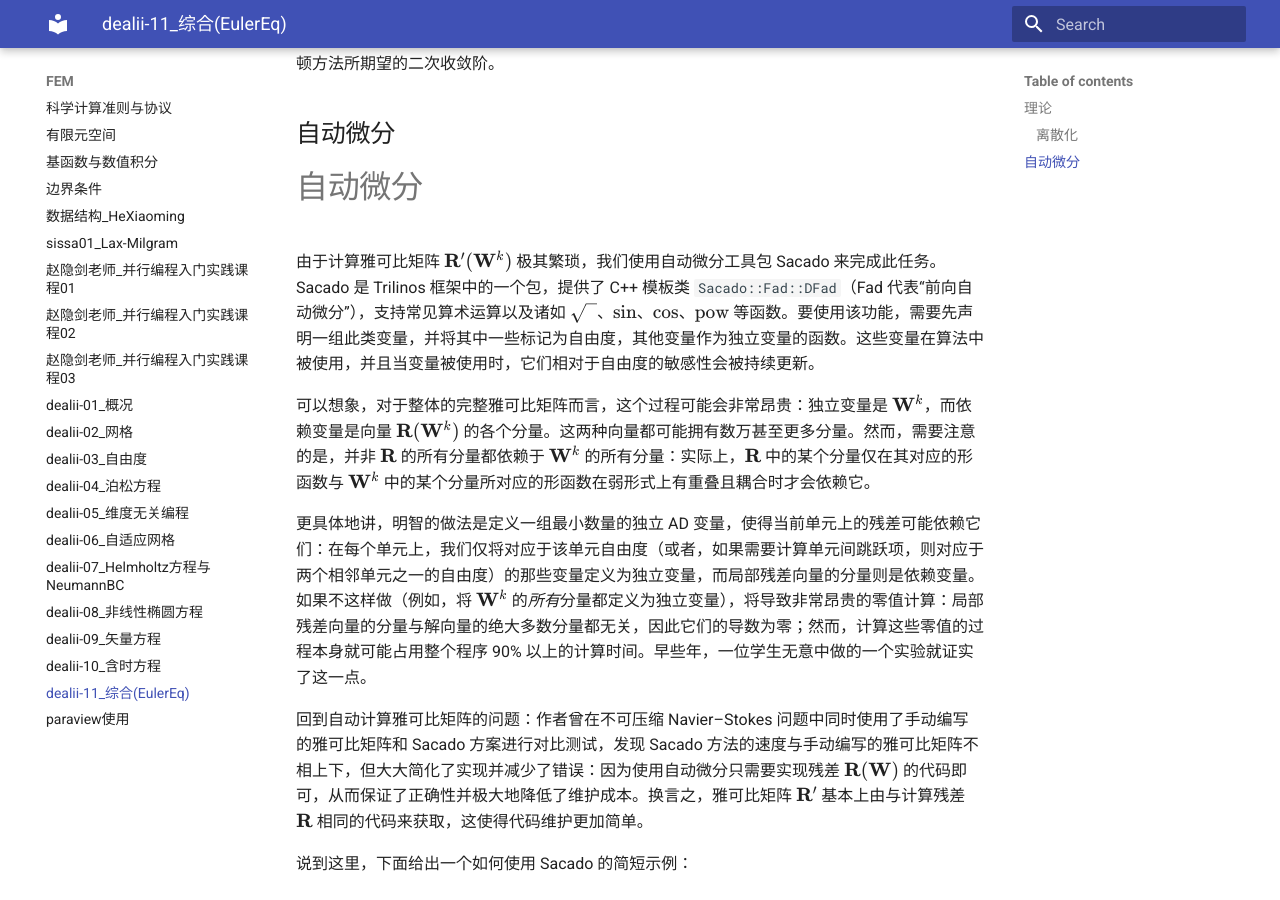
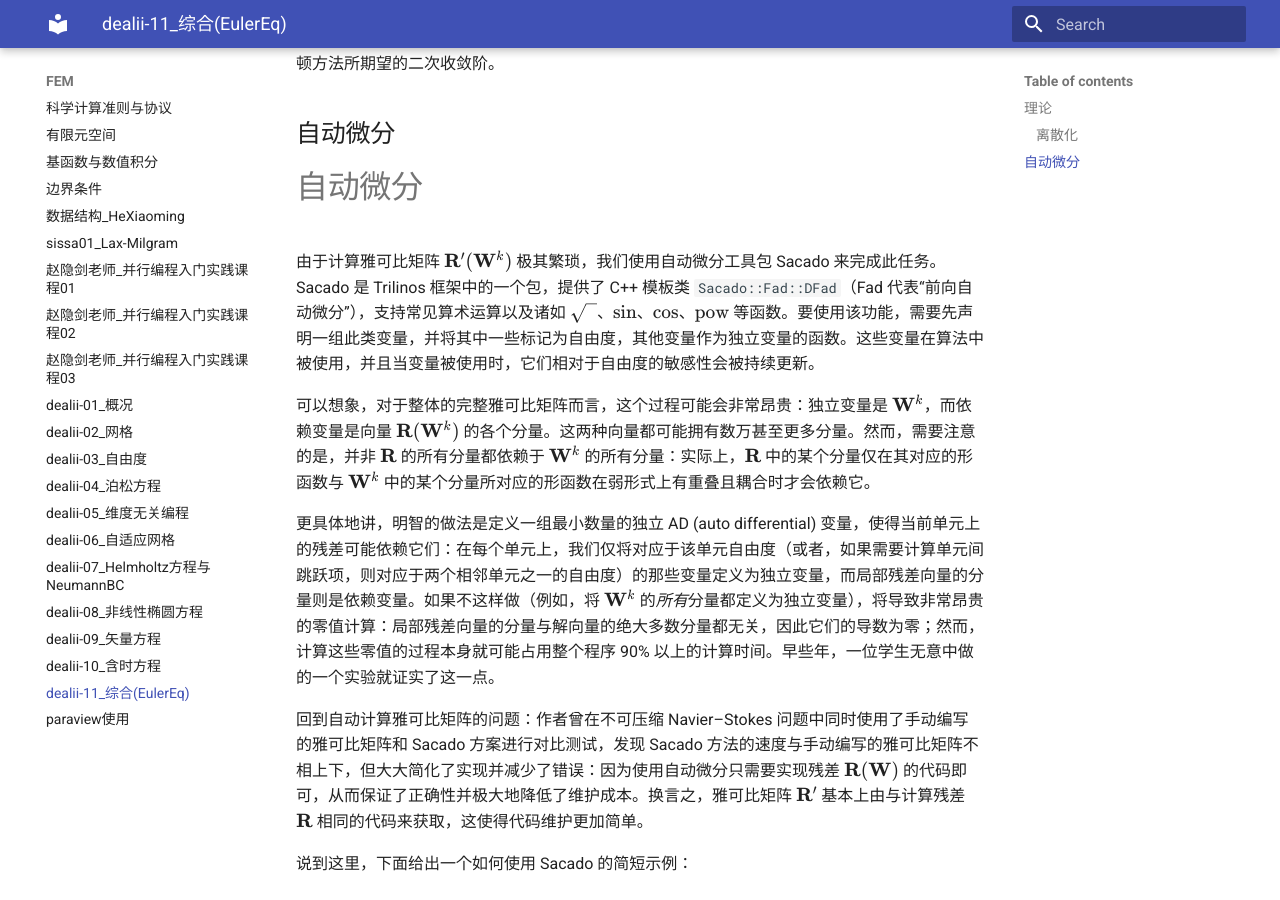
Before and after one commit to ymma98/technotes, an MkDocs documentation site: the page built from docs/FEM/dealii-11_综合(EulerEq).md, in a window 1280 px wide and 900 px high, scrolled down 4940 px. Built offline with MkDocs 1.6.1 and Material for MkDocs 9.7.7, drawn with Linux system fonts in a browser that asks for light colours; part of the change alters nothing that is shown.

Commit message:
docs/FEM/dealii-11_综合(EulerEq).md updated from https://stackedit.cn/

```diff
--- a/docs/FEM/dealii-11_综合(EulerEq).md
+++ b/docs/FEM/dealii-11_综合(EulerEq).md
@@ -202,7 +202,7 @@ $$
 
 可以想象，对于整体的完整雅可比矩阵而言，这个过程可能会非常昂贵：独立变量是 $\mathbf{W}^k$，而依赖变量是向量 $\mathbf{R}(\mathbf{W}^k)$ 的各个分量。这两种向量都可能拥有数万甚至更多分量。然而，需要注意的是，并非 $\mathbf{R}$ 的所有分量都依赖于 $\mathbf{W}^k$ 的所有分量：实际上，$\mathbf{R}$ 中的某个分量仅在其对应的形函数与 $\mathbf{W}^k$ 中的某个分量所对应的形函数在弱形式上有重叠且耦合时才会依赖它。
 
-更具体地讲，明智的做法是定义一组最小数量的独立 AD 变量，使得当前单元上的残差可能依赖它们：在每个单元上，我们仅将对应于该单元自由度（或者，如果需要计算单元间跳跃项，则对应于两个相邻单元之一的自由度）的那些变量定义为独立变量，而局部残差向量的分量则是依赖变量。如果不这样做（例如，将 $\mathbf{W}^k$ 的*所有*分量都定义为独立变量），将导致非常昂贵的零值计算：局部残差向量的分量与解向量的绝大多数分量都无关，因此它们的导数为零；然而，计算这些零值的过程本身就可能占用整个程序 90% 以上的计算时间。早些年，一位学生无意中做的一个实验就证实了这一点。
+更具体地讲，明智的做法是定义一组最小数量的独立 AD (auto differential) 变量，使得当前单元上的残差可能依赖它们：在每个单元上，我们仅将对应于该单元自由度（或者，如果需要计算单元间跳跃项，则对应于两个相邻单元之一的自由度）的那些变量定义为独立变量，而局部残差向量的分量则是依赖变量。如果不这样做（例如，将 $\mathbf{W}^k$ 的*所有*分量都定义为独立变量），将导致非常昂贵的零值计算：局部残差向量的分量与解向量的绝大多数分量都无关，因此它们的导数为零；然而，计算这些零值的过程本身就可能占用整个程序 90% 以上的计算时间。早些年，一位学生无意中做的一个实验就证实了这一点。
 
 回到自动计算雅可比矩阵的问题：作者曾在不可压缩 Navier–Stokes 问题中同时使用了手动编写的雅可比矩阵和 Sacado 方案进行对比测试，发现 Sacado 方法的速度与手动编写的雅可比矩阵不相上下，但大大简化了实现并减少了错误：因为使用自动微分只需要实现残差 $\mathbf{R}(\mathbf{W})$ 的代码即可，从而保证了正确性并极大地降低了维护成本。换言之，雅可比矩阵 $\mathbf{R}'$ 基本上由与计算残差 $\mathbf{R}$ 相同的代码来获取，这使得代码维护更加简单。
 
@@ -214,8 +214,8 @@ $$
 
 
 <!--stackedit_data:
-eyJoaXN0b3J5IjpbMTI1MjQ0NDQxLC0xODgzOTg0MzY4LDY2MT
-g4NTk4NCw1MjAwNDUyNSwxODYxODkzODg2LC0xMzk5NDY5NDI0
-LC0xMTk3Nzc3MTkyLDE1ODYyMTU3MDAsNDU5NDQ5MTk1LDExMD
-ExOTA4NTddfQ==
+eyJoaXN0b3J5IjpbLTIxMDkyMTQzMTYsLTE4ODM5ODQzNjgsNj
+YxODg1OTg0LDUyMDA0NTI1LDE4NjE4OTM4ODYsLTEzOTk0Njk0
+MjQsLTExOTc3NzcxOTIsMTU4NjIxNTcwMCw0NTk0NDkxOTUsMT
+EwMTE5MDg1N119
 -->
```
